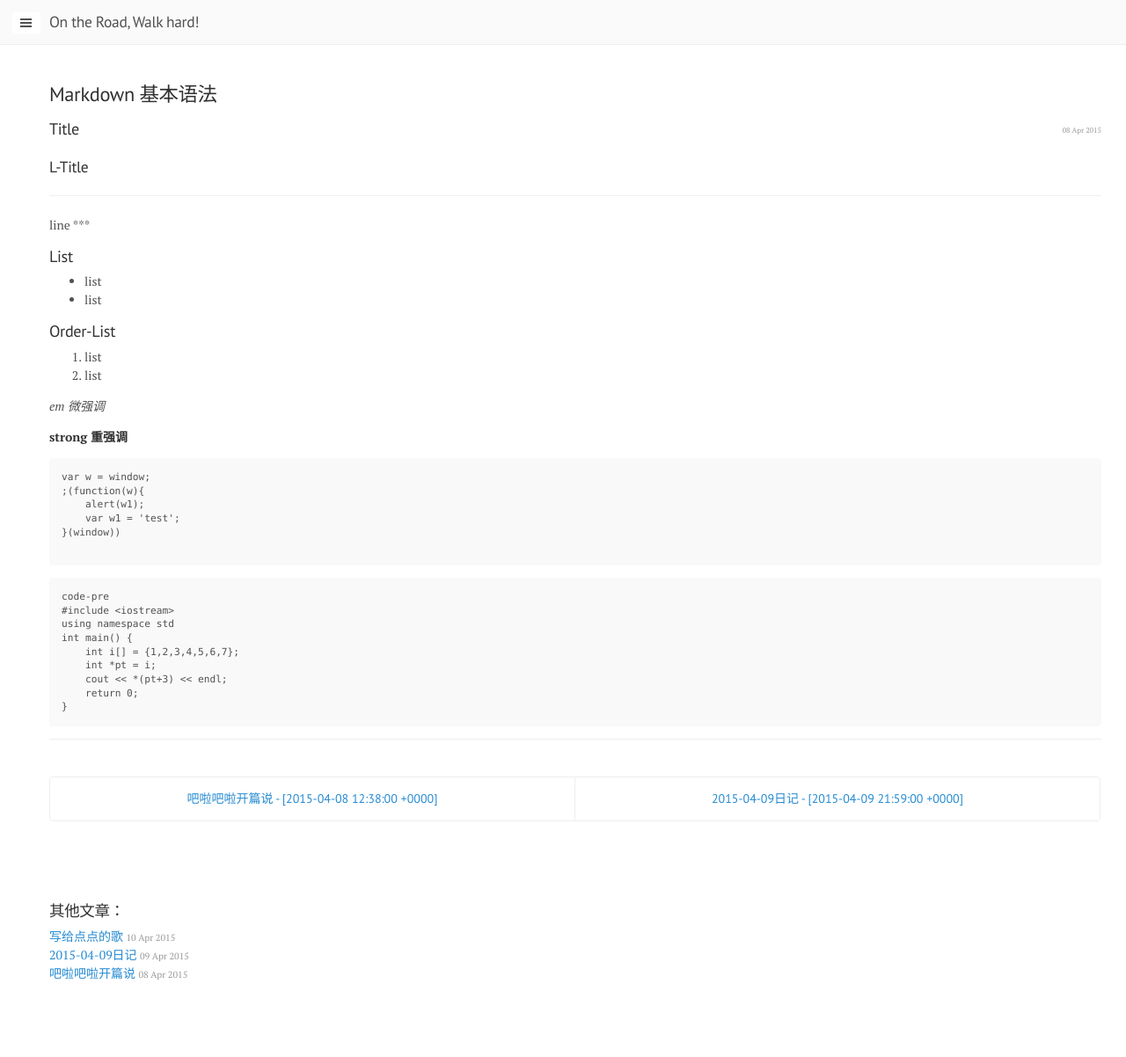
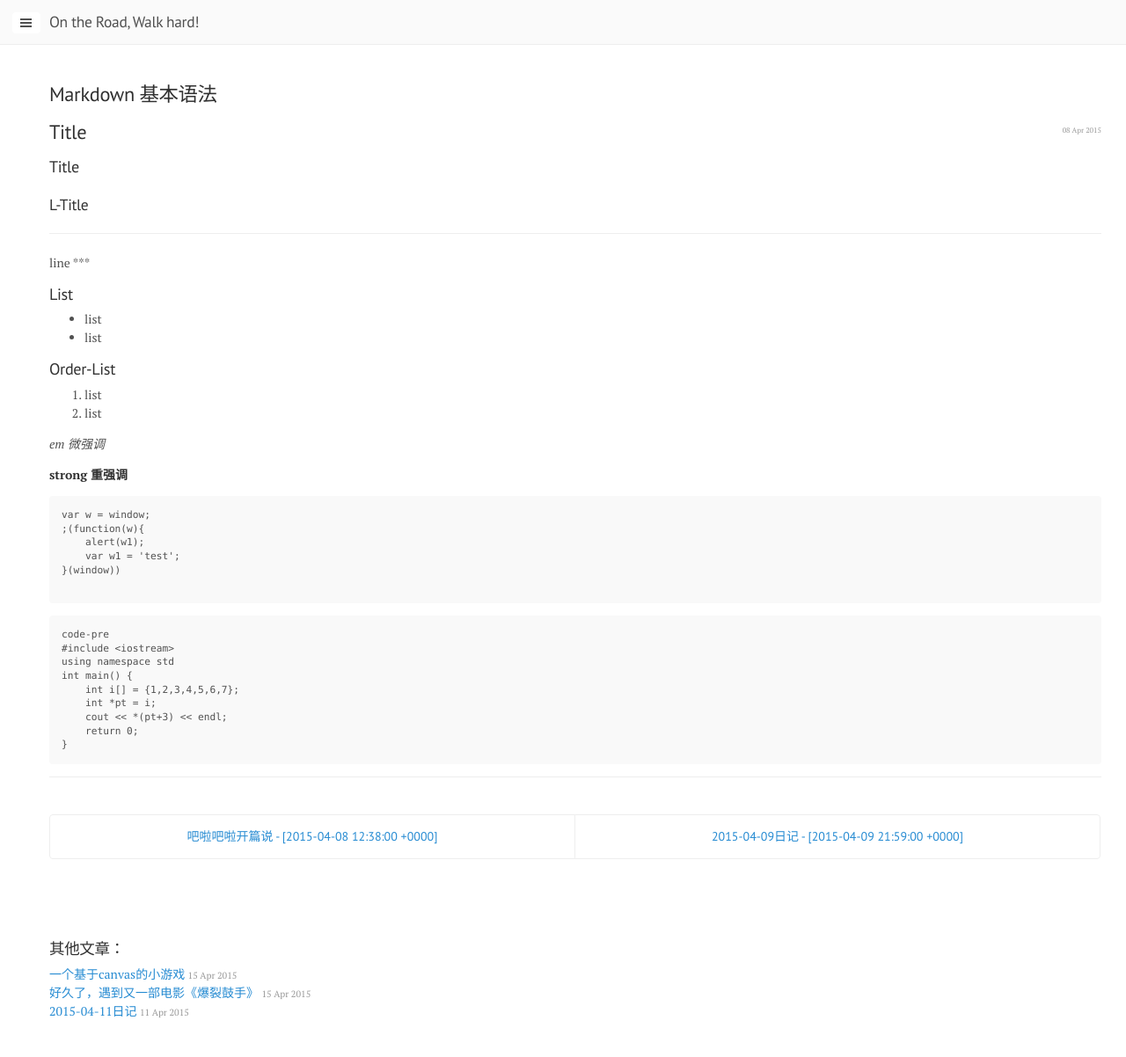
Before and after one commit to maskkid/maskkid.github.io, a Jekyll site: the page built from _posts/2015-04-08-markdown_study.md, in a window 1280 px wide. Shown: the whole page at 88% size. Built offline with Jekyll 4.4.1, drawn with Linux system fonts in a browser that asks for light colours; Markdown is read by kramdown in place of the engine named in the settings; before the commit the page ends 1159 px from its top, so only the background shows below that; part of the change alters nothing that is shown.

Commit message:
add new posts

```diff
--- a/_posts/2015-04-08-markdown_study.md
+++ b/_posts/2015-04-08-markdown_study.md
@@ -5,6 +5,7 @@ date: 2015-04-08 17:22
 category : tech
 tag : markdown
 ---
+#Title
 ##Title
 ###L-Title
 ------------------
--- /dev/null
+++ b/_posts/2015-04-11-diary.md
@@ -0,0 +1,16 @@
+---
+layout: post
+title: "2015-04-11日记"
+date: 2015-04-11 21:53
+category : diary
+tag : diary
+---
+
+##周末小记
+学车这事儿拖了很久，今天再次早起，6:00赶去体检，还好，到那后前面两个人排队，8点开门体检，一个教练，一个验本的，开扯。像所有市井一样，吹牛逼到7：50体检。过程==过场，排队1小时，视力、色盲、照相15分钟，完事儿。
+
+开心的去看鱼、看鸟、看石头、看蝈蝈，换了一个大浴缸，一批新鱼，业余玩玩，填补家里的生机。
+
+下午，找了一个教练，先自学。估计半年内的时间还要分给学车这件事儿一部分，业余时间也越发的值钱了。
+
+从二次勤奋后，感觉到时间的宝贵，游戏不玩了，午觉很多时候也应付身体来一颗，一直在问：谁TMD说时间像海绵里的水挤挤就有？！这货肯定没专心干事业啊
--- /dev/null
+++ b/_posts/2015-04-15-About_Whiplash.md
@@ -0,0 +1,15 @@
+---
+layout: post
+title: "好久了，遇到又一部电影《爆裂鼓手》"
+date: 2015-04-15 12:22
+category : other
+---
+这几天看了一部叫《爆裂鼓手》的电影，感觉非常的不错。
+
+影片的内容不记录了，别人的故事，永远只是故事，满眼都看得到。只简单记录下。
+
+首先，从主题上，一个对自己的爱好追求完美的故事。有时候，在围城之中，迷失的可能是你最关心、最了解的东西。
+
+从感受上，压抑，悲凉弥漫不散。不知道为什么，可能是心斗，可能是爱好对自己的反噬。
+
+想当初痴迷吉他的时候，没日没夜废寝忘食的练习，没想怎么，就是喜欢。后来的过程，基本跟电影的心路一样，掺杂了其他东西以后，或者爱好成为工作以后，已经没有了爱好。
--- /dev/null
+++ b/_posts/2015-04-15-First_game.md
@@ -0,0 +1,15 @@
+---
+layout: post
+title: "一个基于canvas的小游戏"
+date: 2015-04-15 21:53
+category : tech
+tag : tech game html5 css3
+---
+
+朋友公司的一个小游戏，几年前自己做过一套基于坐标的事件框架，等准备碰撞检测的时候，分神去学算法了，后来就是玩cocos2d-js，然后经过这几年，跟很多技术一样，又荒废了，只剩下一个解决问题的方向。
+
+这个用了2个晚上，2个中午做的，选引擎选了很久，cocos2d太重，后来看上了韩国人写的collie，自己用，不错。碰撞、事件和概念类的layer、object。
+
+这版完成版本，有些细节没做，包括按钮的动画、文字特效、loading美化，分数算法也有些小问题，可能跟setInterval、事件并发延迟有关。
+
+[***Demo地址***](http://onrd.net/game)
```
